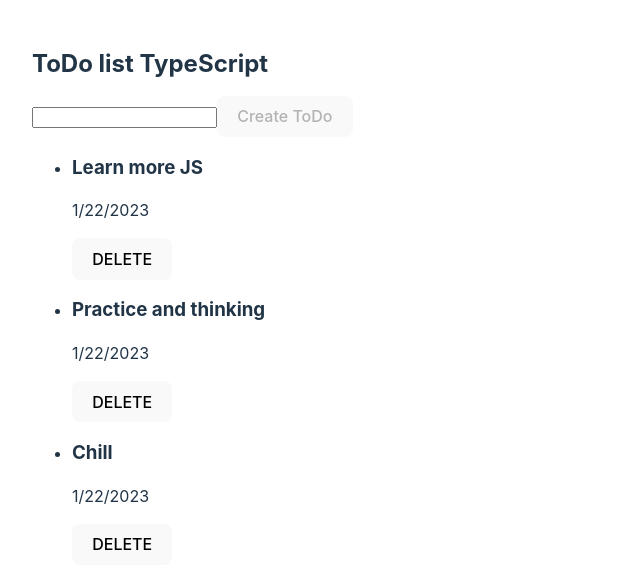
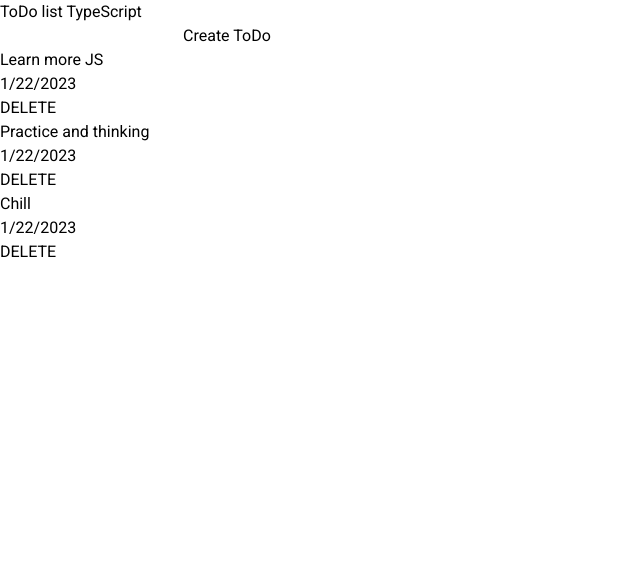
Before and after one commit to UlisesOrnelasR/toDo-app-TypeScript, a React (Vite) app: page / in a window 1280 px wide. Shown: the top 588 px of the page, without its empty margins (0-640 px from the left). Built offline with nearby package versions, Linux system fonts and the light colour scheme.

Commit message:
Chore: Adding config styles tailwind

```diff
--- /dev/null
+++ b/postcss.config.cjs
@@ -0,0 +1,6 @@
+module.exports = {
+  plugins: {
+    tailwindcss: {},
+    autoprefixer: {},
+  },
+}
--- a/src/App.css
+++ b/src/App.css
@@ -1,40 +1,349 @@
-#root {
-  max-width: 1280px;
-  margin: 0 auto;
-  padding: 2rem;
+/*! normalize.css v8.0.1 | MIT License | github.com/necolas/normalize.css */
+
+/* Document
+   ========================================================================== */
+
+/**
+ * 1. Correct the line height in all browsers.
+ * 2. Prevent adjustments of font size after orientation changes in iOS.
+ */
+
+html {
+  line-height: 1.15; /* 1 */
+  -webkit-text-size-adjust: 100%; /* 2 */
 }
 
-.logo {
-  height: 6em;
-  padding: 1.5em;
-  will-change: filter;
-}
-.logo:hover {
-  filter: drop-shadow(0 0 2em #646cffaa);
-}
-.logo.react:hover {
-  filter: drop-shadow(0 0 2em #61dafbaa);
+/* Sections
+   ========================================================================== */
+
+/**
+ * Remove the margin in all browsers.
+ */
+
+body {
+  margin: 0;
 }
 
-@keyframes logo-spin {
-  from {
-    transform: rotate(0deg);
-  }
-  to {
-    transform: rotate(360deg);
-  }
+/**
+ * Render the `main` element consistently in IE.
+ */
+
+main {
+  display: block;
 }
 
-@media (prefers-reduced-motion: no-preference) {
-  a:nth-of-type(2) .logo {
-    animation: logo-spin infinite 20s linear;
-  }
+/**
+ * Correct the font size and margin on `h1` elements within `section` and
+ * `article` contexts in Chrome, Firefox, and Safari.
+ */
+
+h1 {
+  font-size: 2em;
+  margin: 0.67em 0;
 }
 
-.card {
-  padding: 2em;
+/* Grouping content
+   ========================================================================== */
+
+/**
+ * 1. Add the correct box sizing in Firefox.
+ * 2. Show the overflow in Edge and IE.
+ */
+
+hr {
+  box-sizing: content-box; /* 1 */
+  height: 0; /* 1 */
+  overflow: visible; /* 2 */
 }
 
-.read-the-docs {
-  color: #888;
+/**
+ * 1. Correct the inheritance and scaling of font size in all browsers.
+ * 2. Correct the odd `em` font sizing in all browsers.
+ */
+
+pre {
+  font-family: monospace, monospace; /* 1 */
+  font-size: 1em; /* 2 */
 }
+
+/* Text-level semantics
+   ========================================================================== */
+
+/**
+ * Remove the gray background on active links in IE 10.
+ */
+
+a {
+  background-color: transparent;
+}
+
+/**
+ * 1. Remove the bottom border in Chrome 57-
+ * 2. Add the correct text decoration in Chrome, Edge, IE, Opera, and Safari.
+ */
+
+abbr[title] {
+  border-bottom: none; /* 1 */
+  text-decoration: underline; /* 2 */
+  text-decoration: underline dotted; /* 2 */
+}
+
+/**
+ * Add the correct font weight in Chrome, Edge, and Safari.
+ */
+
+b,
+strong {
+  font-weight: bolder;
+}
+
+/**
+ * 1. Correct the inheritance and scaling of font size in all browsers.
+ * 2. Correct the odd `em` font sizing in all browsers.
+ */
+
+code,
+kbd,
+samp {
+  font-family: monospace, monospace; /* 1 */
+  font-size: 1em; /* 2 */
+}
+
+/**
+ * Add the correct font size in all browsers.
+ */
+
+small {
+  font-size: 80%;
+}
+
+/**
+ * Prevent `sub` and `sup` elements from affecting the line height in
+ * all browsers.
+ */
+
+sub,
+sup {
+  font-size: 75%;
+  line-height: 0;
+  position: relative;
+  vertical-align: baseline;
+}
+
+sub {
+  bottom: -0.25em;
+}
+
+sup {
+  top: -0.5em;
+}
+
+/* Embedded content
+   ========================================================================== */
+
+/**
+ * Remove the border on images inside links in IE 10.
+ */
+
+img {
+  border-style: none;
+}
+
+/* Forms
+   ========================================================================== */
+
+/**
+ * 1. Change the font styles in all browsers.
+ * 2. Remove the margin in Firefox and Safari.
+ */
+
+button,
+input,
+optgroup,
+select,
+textarea {
+  font-family: inherit; /* 1 */
+  font-size: 100%; /* 1 */
+  line-height: 1.15; /* 1 */
+  margin: 0; /* 2 */
+}
+
+/**
+ * Show the overflow in IE.
+ * 1. Show the overflow in Edge.
+ */
+
+button,
+input { /* 1 */
+  overflow: visible;
+}
+
+/**
+ * Remove the inheritance of text transform in Edge, Firefox, and IE.
+ * 1. Remove the inheritance of text transform in Firefox.
+ */
+
+button,
+select { /* 1 */
+  text-transform: none;
+}
+
+/**
+ * Correct the inability to style clickable types in iOS and Safari.
+ */
+
+button,
+[type="button"],
+[type="reset"],
+[type="submit"] {
+  -webkit-appearance: button;
+}
+
+/**
+ * Remove the inner border and padding in Firefox.
+ */
+
+button::-moz-focus-inner,
+[type="button"]::-moz-focus-inner,
+[type="reset"]::-moz-focus-inner,
+[type="submit"]::-moz-focus-inner {
+  border-style: none;
+  padding: 0;
+}
+
+/**
+ * Restore the focus styles unset by the previous rule.
+ */
+
+button:-moz-focusring,
+[type="button"]:-moz-focusring,
+[type="reset"]:-moz-focusring,
+[type="submit"]:-moz-focusring {
+  outline: 1px dotted ButtonText;
+}
+
+/**
+ * Correct the padding in Firefox.
+ */
+
+fieldset {
+  padding: 0.35em 0.75em 0.625em;
+}
+
+/**
+ * 1. Correct the text wrapping in Edge and IE.
+ * 2. Correct the color inheritance from `fieldset` elements in IE.
+ * 3. Remove the padding so developers are not caught out when they zero out
+ *    `fieldset` elements in all browsers.
+ */
+
+legend {
+  box-sizing: border-box; /* 1 */
+  color: inherit; /* 2 */
+  display: table; /* 1 */
+  max-width: 100%; /* 1 */
+  padding: 0; /* 3 */
+  white-space: normal; /* 1 */
+}
+
+/**
+ * Add the correct vertical alignment in Chrome, Firefox, and Opera.
+ */
+
+progress {
+  vertical-align: baseline;
+}
+
+/**
+ * Remove the default vertical scrollbar in IE 10+.
+ */
+
+textarea {
+  overflow: auto;
+}
+
+/**
+ * 1. Add the correct box sizing in IE 10.
+ * 2. Remove the padding in IE 10.
+ */
+
+[type="checkbox"],
+[type="radio"] {
+  box-sizing: border-box; /* 1 */
+  padding: 0; /* 2 */
+}
+
+/**
+ * Correct the cursor style of increment and decrement buttons in Chrome.
+ */
+
+[type="number"]::-webkit-inner-spin-button,
+[type="number"]::-webkit-outer-spin-button {
+  height: auto;
+}
+
+/**
+ * 1. Correct the odd appearance in Chrome and Safari.
+ * 2. Correct the outline style in Safari.
+ */
+
+[type="search"] {
+  -webkit-appearance: textfield; /* 1 */
+  outline-offset: -2px; /* 2 */
+}
+
+/**
+ * Remove the inner padding in Chrome and Safari on macOS.
+ */
+
+[type="search"]::-webkit-search-decoration {
+  -webkit-appearance: none;
+}
+
+/**
+ * 1. Correct the inability to style clickable types in iOS and Safari.
+ * 2. Change font properties to `inherit` in Safari.
+ */
+
+::-webkit-file-upload-button {
+  -webkit-appearance: button; /* 1 */
+  font: inherit; /* 2 */
+}
+
+/* Interactive
+   ========================================================================== */
+
+/*
+ * Add the correct display in Edge, IE 10+, and Firefox.
+ */
+
+details {
+  display: block;
+}
+
+/*
+ * Add the correct display in all browsers.
+ */
+
+summary {
+  display: list-item;
+}
+
+/* Misc
+   ========================================================================== */
+
+/**
+ * Add the correct display in IE 10+.
+ */
+
+template {
+  display: none;
+}
+
+/**
+ * Add the correct display in IE 10.
+ */
+
+[hidden] {
+  display: none;
+}
--- a/src/App.tsx
+++ b/src/App.tsx
@@ -1,4 +1,3 @@
-
 //common
 import "./App.css";
 import { Todo } from "./components/Todo";
--- a/src/index.css
+++ b/src/index.css
@@ -1,68 +1,14 @@
-:root {
-  font-family: Inter, Avenir, Helvetica, Arial, sans-serif;
-  font-size: 16px;
-  line-height: 24px;
-  font-weight: 400;
+@import url('https://fonts.googleapis.com/css2?family=Roboto:wght@400;500;700&display=swap');
 
-  color-scheme: light dark;
-  color: rgba(255, 255, 255, 0.87);
-  background-color: #242424;
+@tailwind base;
+@tailwind components;
+@tailwind utilities;
 
-  font-synthesis: none;
-  text-rendering: optimizeLegibility;
-  -webkit-font-smoothing: antialiased;
-  -moz-osx-font-smoothing: grayscale;
-  -webkit-text-size-adjust: 100%;
+
+/* FONTS */
+* {
+  font-family: 'Roboto', sans-serif;
 }
-
-a {
-  font-weight: 500;
-  color: #646cff;
-  text-decoration: inherit;
+.font-roboto {
+  font-family: 'Roboto', sans-serif;
 }
-a:hover {
-  color: #535bf2;
-}
-
-body {
-  margin: 0;
-  min-width: 320px;
-  min-height: 100vh;
-}
-
-h1 {
-  font-size: 3.2em;
-  line-height: 1.1;
-}
-
-button {
-  border-radius: 8px;
-  border: 1px solid transparent;
-  padding: 0.6em 1.2em;
-  font-size: 1em;
-  font-weight: 500;
-  font-family: inherit;
-  background-color: #1a1a1a;
-  cursor: pointer;
-  transition: border-color 0.25s;
-}
-button:hover {
-  border-color: #646cff;
-}
-button:focus,
-button:focus-visible {
-  outline: 4px auto -webkit-focus-ring-color;
-}
-
-@media (prefers-color-scheme: light) {
-  :root {
-    color: #213547;
-    background-color: #ffffff;
-  }
-  a:hover {
-    color: #747bff;
-  }
-  button {
-    background-color: #f9f9f9;
-  }
-}
--- /dev/null
+++ b/tailwind.config.cjs
@@ -0,0 +1,17 @@
+/** @type {import('tailwindcss').Config} */
+module.exports = {
+  content: [
+    "./index.html",
+    "./src/**/*.{js,ts,jsx,tsx}",
+  ],
+  theme: {
+    extend: {
+      colors: {
+        primary: "#4180ab",
+        secondary: "#8ab3cf",
+        tertiary: "#ffffff",
+      }
+    },
+  },
+  plugins: [],
+}
```
